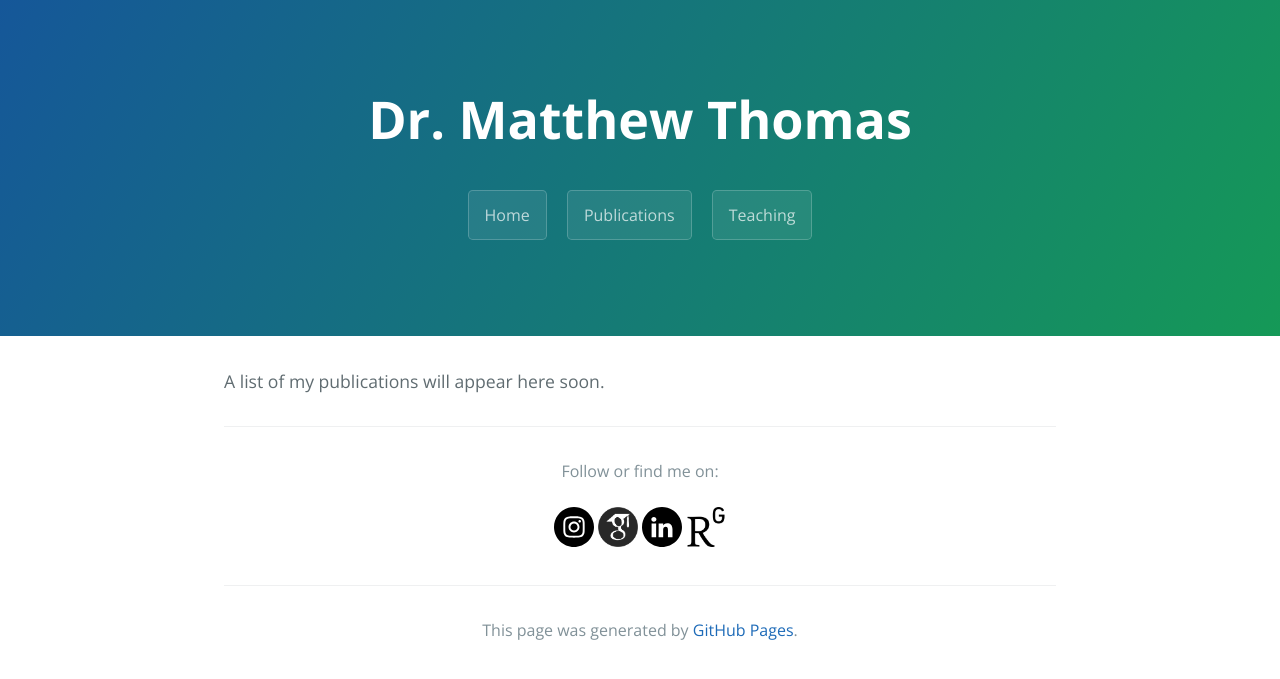
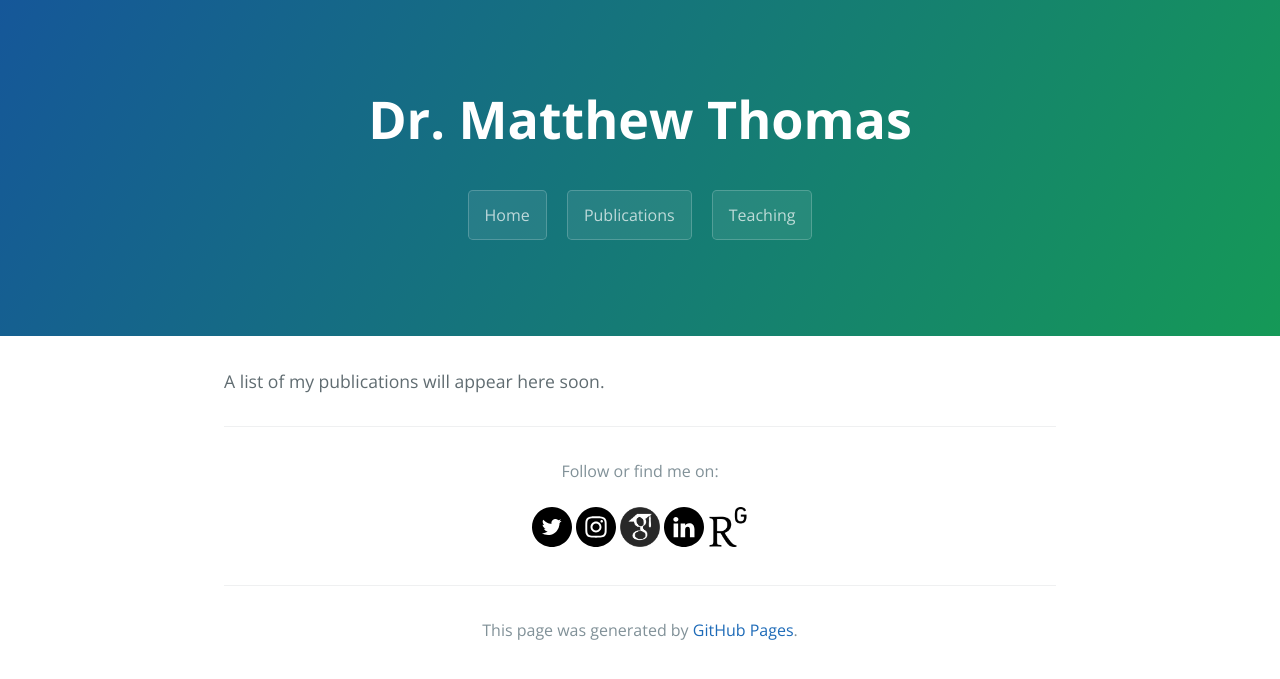
Before and after one commit to matthewllthomas/matthewllthomas.github.io, a Jekyll site: the page built from publications/index.md, in a window 1280 px wide. Shown: the top 679 px of the page. Built offline with Jekyll 4.4.1, drawn with Linux system fonts in a browser that asks for light colours; the repository's description, which GitHub fills in, is left out.

Commit message:
Update default.html

```diff
--- a/_layouts/default.html
+++ b/_layouts/default.html
@@ -39,7 +39,7 @@
 	<center>
           <span class="site-footer-credits">Follow or find me on:</span>
 		  <br><br>
-        <span class="site-footer-credits"><a href = "https://twitter.com/MLThomas91><img src="/docs/images/Twitter_black.svg" alt="Twitter" width="40"></a></span>
+        <span class="site-footer-credits"><a href = "https://twitter.com/MLThomas91"><img src="/docs/images/Twitter_black.svg" alt="Twitter" width="40"></a></span>
         <span class="site-footer-credits"><img src="/docs/images/Instagram_black.svg" alt="Instagram" width="40"></span>
         <span class="site-footer-credits"><img src="/docs/images/GoogleScholar_black.png" alt="Google Scholar" width="40"></span>
         <span class="site-footer-credits"><img src="/docs/images/LinkedIN_black.svg" alt="LinkedIn" width="40"></span>
```
